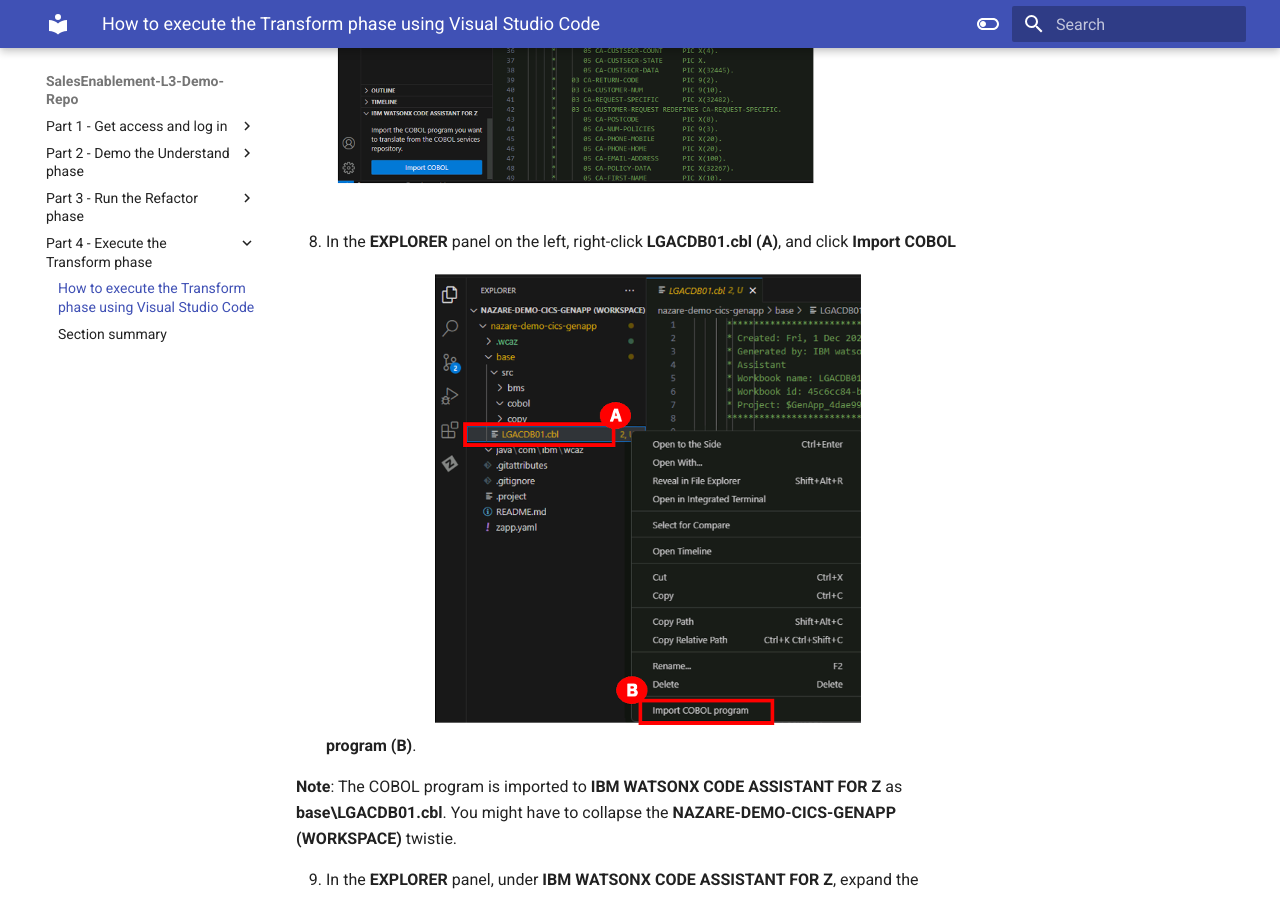
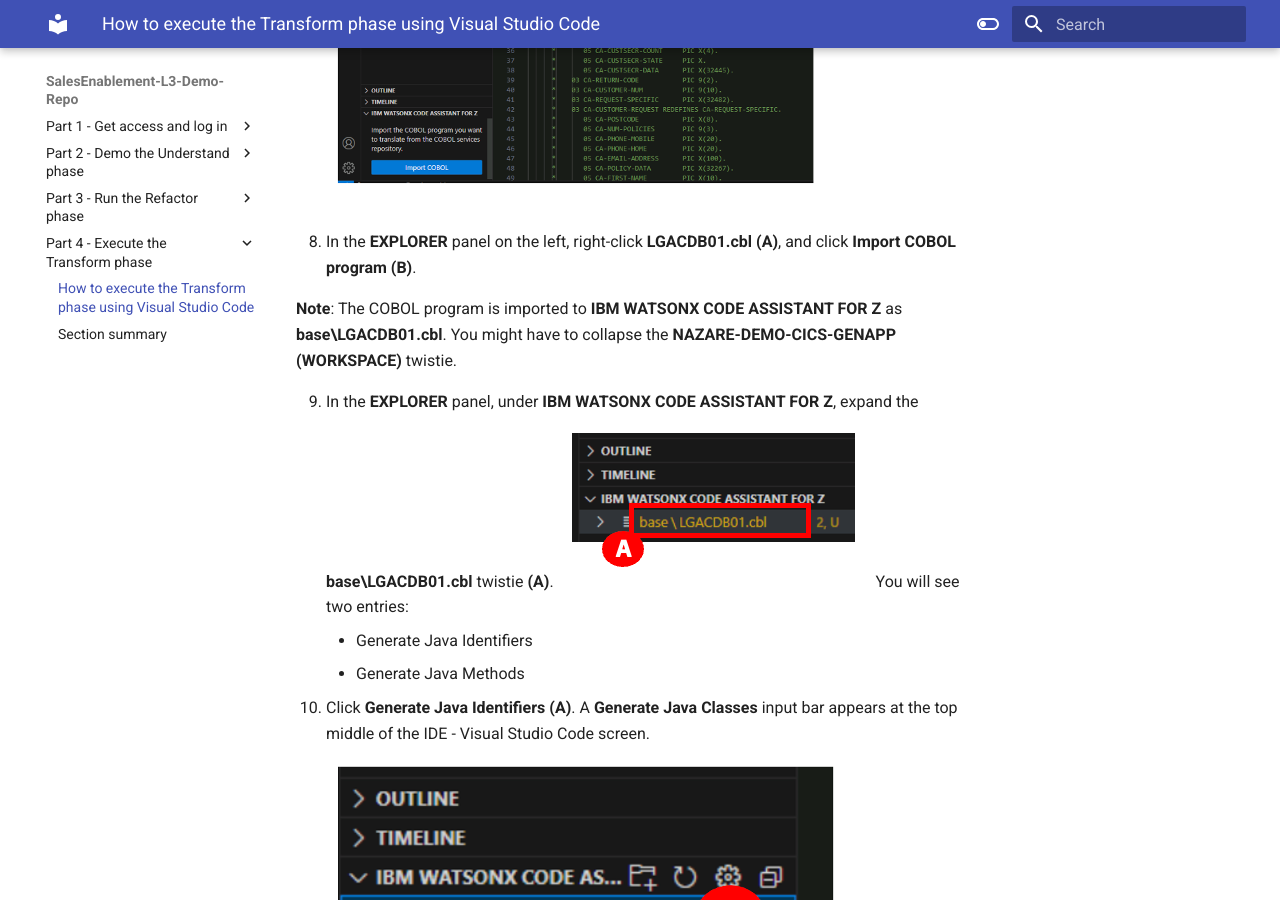
Before and after one commit to IBM/SalesEnablement-L3-Demo-Repo, an MkDocs documentation site: the page built from docs/execute-the-transform/How to execute the Transform phase.md, in a window 1280 px wide and 900 px high, scrolled down 3576 px. Built offline with MkDocs 1.6.1 and Material for MkDocs 9.7.7, drawn with Linux system fonts in a browser that asks for light colours.

Commit message:
step 8 issues

```diff
--- a/docs/execute-the-transform/How to execute the Transform phase.md
+++ b/docs/execute-the-transform/How to execute the Transform phase.md
@@ -18,7 +18,6 @@
 7. In the **EXPLORER** panel on the left, expand the **NAZARE-DEMO-CICS-GENAPP (WORKSPACE)** twistie (A), and click **LGACDB01.cbl** **(B)**. A new tab opens to the right displaying the COBOL code.
    ![](images/opencobolcode.png)
 8. In the **EXPLORER** panel on the left, right-click **LGACDB01.cbl** **(A)**, and click **Import COBOL program** **(B)**.
-   ![](images/importcobol.png)
 
    **Note**: The COBOL program is imported to **IBM WATSONX CODE ASSISTANT FOR Z** as **base\LGACDB01.cbl**. You might have to collapse the **NAZARE-DEMO-CICS-GENAPP (WORKSPACE)** twistie.
 
```
